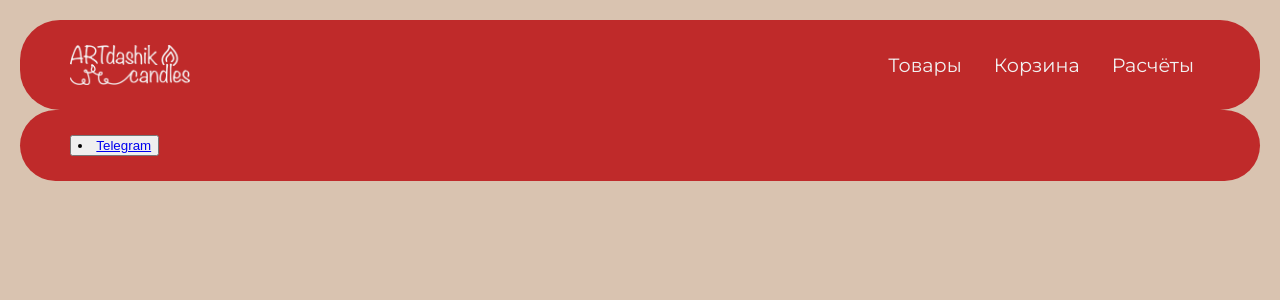
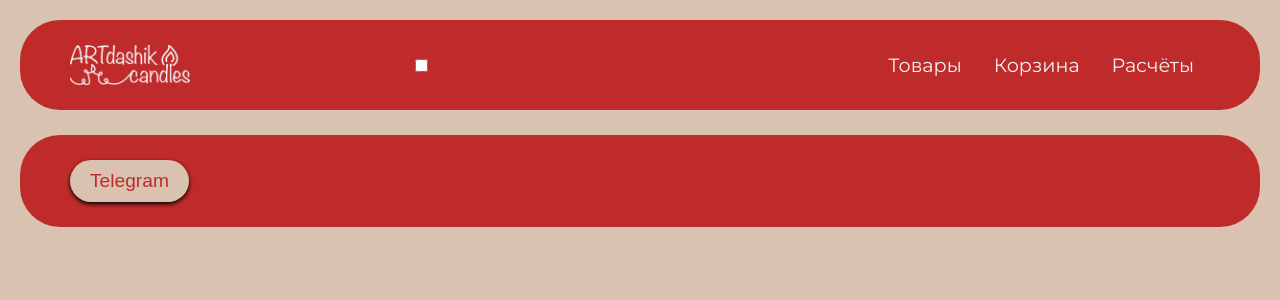
Before and after one commit to ddashikk/CandlesSellingManagement, a Django app: template main_app/templates/page_cart.html in a window 1280 px wide. Shown: the top 300 px of the page. Run offline with Django 5.2, Linux system fonts and the light colour scheme; the template is opened without the code that fills it, so the values that code supplies are empty.

Commit message:
- Added footer property to css. - Added tg logo.

```diff
--- a/main_app/static/css/style.css
+++ b/main_app/static/css/style.css
@@ -34,6 +34,7 @@
 .menu > li {
     margin: 0 1rem;
     overflow: hidden;
+    cursor: pointer;
 }
 
 .menu a {
@@ -50,7 +51,7 @@
     font-weight: bold;
 }
 
-.menu-button-container {
+.menu_button_container {
     display: none;
     height: 100%;
     width: 30px;
@@ -60,13 +61,13 @@
     align-items: center;
 }
 
-#menu-toggle {
+#menu_toggle {
     display: none;
 }
 
-.menu-button,
-.menu-button::before,
-.menu-button::after {
+.menu_button,
+.menu_button::before,
+.menu_button::after {
     display: block;
     background-color: #F2F2F2;
     position: absolute;
@@ -75,27 +76,27 @@
     border-radius: 30px;
 }
 
-.menu-button::before {
+.menu_button::before {
     content: '';
     margin-top: -8px;
 }
 
-.menu-button::after {
+.menu_button::after {
     content: '';
     margin-top: 8px;
 }
 
-#menu-toggle:checked + .menu-button-container .menu-button::before {
+#menu_toggle:checked + .menu_button_container .menu_button::before {
     margin-top: 0px;
     transform: rotate(405deg);
 }
 
-#menu-toggle:checked + .menu-button-container .menu-button {
+#menu_toggle:checked + .menu_button_container .menu_button {
     background: #F2F2F2;
 }
 
 @media (max-width: 700px) {
-    .menu-button-container {
+    .menu_button_container {
         display: flex;
     }
 
@@ -109,14 +110,14 @@
         align-items: center;
     }
 
-    #menu-toggle ~ .menu li {
+    #menu_toggle ~ .menu li {
         height: 0;
         margin: 0;
         padding: 0;
         border: 0;
     }
 
-    #menu-toggle:checked ~ .menu li {
+    #menu_toggle:checked ~ .menu li {
         border: 1px solid #BF2A2A;
         height: 2.5em;
         padding: 0.5em;
@@ -166,6 +167,7 @@
     padding: 20px;
     box-shadow: 0 2px 4px rgba(0, 0, 0, 1.0);
     transition: transform 0.1s;
+    cursor: pointer;
 }
 
 .product_card:hover{
@@ -203,8 +205,45 @@
     text-align: center;
 }
 
+.button_tg {
+    display: flex;
+    flex-direction: row;
+    align-items: center;
+    justify-content: space-between;
+    background-color: #D9C3B0;
+    align-items: center;
+    border: none;
+    border-radius: 30px;
+    padding: 10px 20px;
+    cursor: pointer;
+    transition: background-color 0.2s ease;
+    box-shadow: 0 2px 4px rgba(0, 0, 0, 1.0);
+}
 
+.button_tg:hover {
+    transform: translateY(-3px);
+}
 
+.button_tg > li {
+    list-style-type: none;
+}
+
+.button_tg a {
+    text-decoration: none;
+    color: #BF2A2A;
+    font-weight: medium;
+    font-size: 1.2rem;
+}
+
+.tg_image {
+    height: 20px;
+    margin-right: 10px;
+}
+
+.footer_text {
+    color: #D9C3B0;
+    font-size: 1rem;
+}
 
 footer {
     display: flex;
@@ -212,7 +251,8 @@
     align-items: center;
     justify-content: space-between;
     background: #BF2A2A;
-    color: #F2F2F2;
+    margin-top: 25px;
+    margin-bottom: 0px;
     padding: 25px 50px;
     border-radius: 40px;
 }
```
Also changed, not shown: main_app/templates/page_products.html (+78 -6 lines), main_app/static/src/tg.png (added).
